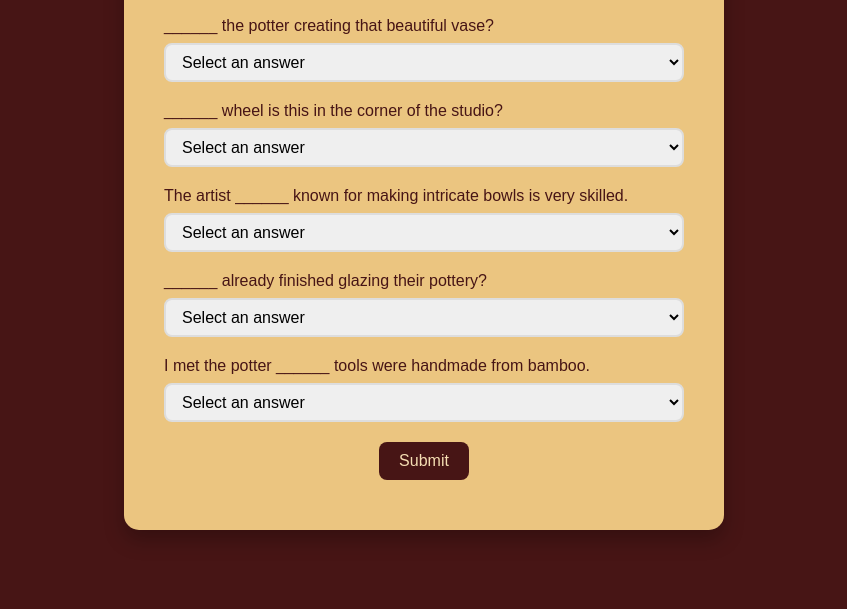
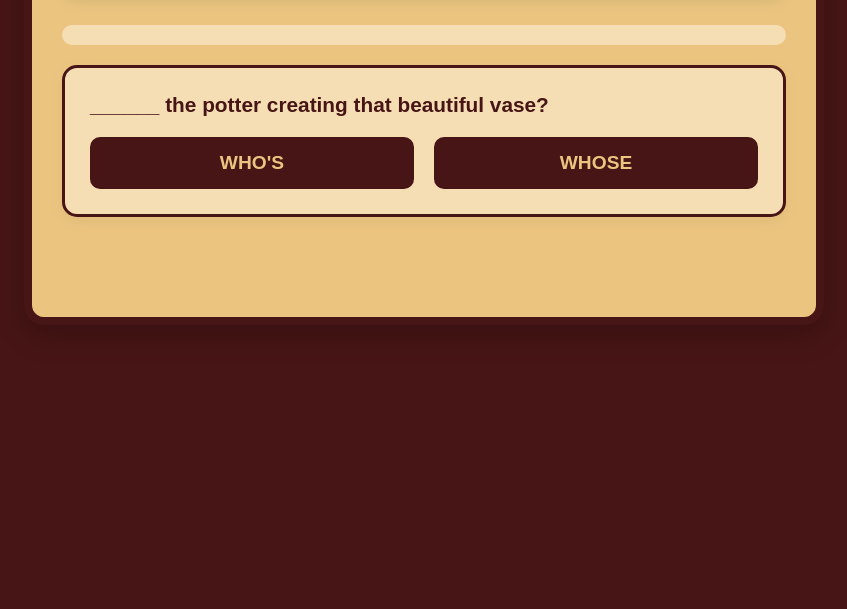
Before and after one commit to Danilo600teacher/Whose-ceramics, a plain HTML site: page index.html in a window 1280 px wide. Shown: the part 191-800 px from the top of the page, without its empty margins (216-1063 px from the left). Drawn offline with Linux system fonts and the light colour scheme.

Commit message:
Add files via upload

```diff
--- a/index.html
+++ b/index.html
@@ -3,180 +3,350 @@
 <head>
   <meta charset="UTF-8">
   <meta name="viewport" content="width=device-width, initial-scale=1.0">
-  <title>Who's or Whose Game</title>
+  <title>Pottery Grammar Challenge</title>
   <style>
-    /* General Reset */
     * {
       margin: 0;
       padding: 0;
       box-sizing: border-box;
     }
 
-    /* Body Styles */
     body {
       font-family: 'Arial', sans-serif;
-      background: rgb(71, 21, 21);;
-      color: #fff;
-      display: flex;
-      justify-content: center;
-      align-items: center;
       min-height: 100vh;
-      text-align: center;
       padding: 20px;
+      background: rgb(71, 21, 21);
     }
 
-    /* Game Container */
-    #container {
-      background: #ebc580; /* Light brown */
-      color: rgb(71, 21, 21);; /* Dark brown */
-      border-radius: 15px;
-      box-shadow: 0 10px 20px rgba(0, 0, 0, 0.25);
-      padding: 30px 40px;
-      max-width: 600px;
-      width: 100%;
+    .court {
+      max-width: 800px;
+      margin: 0 auto;
+      background: #ebc580;
+      border-radius: 20px;
+      padding: 30px;
+      box-shadow: 0 10px 30px rgba(0,0,0,0.2);
+      position: relative;
+      border: 8px solid rgb(71, 21, 21);
     }
 
-    /* Title and Instructions */
-    h1 {
-      font-size: 2rem;
-      margin-bottom: 20px;
-      color: rgb(71, 21, 21);; /* Dark brown */
+    .scoreboard {
+      background: rgb(71, 21, 21);
+      color: #ebc580;
+      padding: 20px;
+      border-radius: 15px;
+      margin-bottom: 30px;
+      font-family: 'Arial', sans-serif;
+      text-align: center;
+      box-shadow: 0 5px 15px rgba(0,0,0,0.1);
     }
 
-    p {
+    .score-display {
+      font-size: 2.5rem;
+      font-weight: bold;
+    }
+
+    .question-container {
+      background: #f5deb3;
+      padding: 25px;
+      border-radius: 15px;
+      margin-bottom: 20px;
+      border: 3px solid rgb(71, 21, 21);
+      box-shadow: 0 5px 15px rgba(0,0,0,0.05);
+    }
+
+    .question {
+      font-size: 1.3rem;
+      color: rgb(71, 21, 21);
+      margin-bottom: 20px;
+      font-weight: bold;
+    }
+
+    .options {
+      display: grid;
+      grid-template-columns: repeat(2, 1fr);
+      gap: 20px;
+    }
+
+    .option-btn {
+      background: rgb(71, 21, 21);
+      color: #ebc580;
+      border: none;
+      padding: 15px 30px;
+      border-radius: 10px;
       font-size: 1.2rem;
+      cursor: pointer;
+      transition: all 0.3s ease;
+      text-transform: uppercase;
+      font-weight: bold;
+    }
+
+    .option-btn:hover {
+      background: #8B4513;
+      transform: translateY(-2px);
+      box-shadow: 0 5px 15px rgba(0,0,0,0.1);
+    }
+
+    .option-btn.selected {
+      background: #8B4513;
+    }
+
+    .option-btn:disabled {
+      opacity: 0.7;
+      cursor: not-allowed;
+    }
+
+    .feedback {
+      text-align: center;
+      font-size: 1.5rem;
+      font-weight: bold;
+      margin-top: 20px;
+      min-height: 50px;
+      padding: 10px;
+    }
+
+    .correct {
+      color: rgb(71, 21, 21);
+    }
+
+    .incorrect {
+      color: #8B4513;
+    }
+
+    .progress-bar {
+      width: 100%;
+      height: 20px;
+      background: #f5deb3;
+      border-radius: 10px;
+      margin: 20px 0;
+      overflow: hidden;
+    }
+
+    .progress {
+      height: 100%;
+      background: rgb(71, 21, 21);
+      width: 0%;
+      transition: width 0.5s ease;
+    }
+
+    .score-card {
+      background: #ebc580;
+      padding: 40px;
+      border-radius: 20px;
+      text-align: center;
+      max-width: 90%;
+      width: 400px;
+      position: fixed;
+      top: 50%;
+      left: 50%;
+      transform: translate(-50%, -50%);
+      z-index: 1000;
+      display: none;
+      box-shadow: 0 10px 30px rgba(0,0,0,0.2);
+      border: 4px solid rgb(71, 21, 21);
+    }
+
+    .score-card h2 {
+      color: rgb(71, 21, 21);
+      margin-bottom: 20px;
+      font-size: 2rem;
+    }
+
+    .score-card p {
+      font-size: 1.2rem;
+      color: rgb(71, 21, 21);
       margin-bottom: 20px;
     }
 
-    /* Questions */
-    .question {
-      margin-bottom: 20px;
-      text-align: left;
+    .restart-btn {
+      background: rgb(71, 21, 21);
+      color: #ebc580;
+      border: none;
+      padding: 15px 30px;
+      border-radius: 10px;
+      font-size: 1.2rem;
+      cursor: pointer;
+      margin-top: 20px;
+      transition: all 0.3s ease;
     }
 
-    .question label {
-      font-size: 1rem;
-      margin-bottom: 8px;
-      display: block;
+    .restart-btn:hover {
+      background: #8B4513;
+      transform: translateY(-2px);
+      box-shadow: 0 5px 15px rgba(0,0,0,0.1);
     }
 
-    select {
-      padding: 8px 12px;
-      font-size: 1rem;
-      border: 2px solid #ddd;
-      border-radius: 8px;
-      width: 100%;
-      cursor: pointer;
-      transition: 0.3s;
+    .overlay {
+      position: fixed;
+      top: 0;
+      left: 0;
+      right: 0;
+      bottom: 0;
+      background: rgba(71, 21, 21, 0.8);
+      display: none;
+      z-index: 999;
     }
 
-    select:hover {
-      border-color: brown;
-    }
-
-    /* Submit Button */
-    button {
-      background: rgb(71, 21, 21);
-      color: #f5deb3; /* Light brown */
-      border: none;
-      border-radius: 8px;
-      padding: 10px 20px;
-      font-size: 1rem;
-      cursor: pointer;
-      transition: 0.3s;
-    }
-
-    button:hover {
-      background: rgb(71, 21, 21);3; /* Slightly darker brown */
-    }
-
-    /* Result Message */
-    .result {
-      margin-top: 20px;
-      font-size: 1.5rem;
+    .personal-message {
+      color: rgb(71, 21, 21);
+      font-size: 1.2rem;
+      text-align: center;
+      margin-bottom: 20px;
       font-weight: bold;
-      color: rgb(71, 21, 21);;
     }
   </style>
 </head>
 <body>
-  <div id="container">
-    <h1>Who's or Whose Game</h1>
-    <p>Complete the sentences with <strong>who’s</strong> or <strong>whose</strong> </p>
-
-    <form id="quiz">
-      <div class="question">
-        <label>______ the potter creating that beautiful vase?</label>
-        <select id="q1">
-          <option value="">Select an answer</option>
-          <option value="who's">Who’s</option>
-          <option value="whose">Whose</option>
-        </select>
+  <div class="court">
+    <div class="personal-message">
+      Test your grammar with pottery! 🏺
     </div>
 
-      <div class="question">
-        <label>______ wheel is this in the corner of the studio?</label>
-        <select id="q2">
-          <option value="">Select an answer</option>
-          <option value="who's">Who’s</option>
-          <option value="whose">Whose</option>
-        </select>
+    <div class="scoreboard">
+      <div class="score-display">SCORE: <span id="score">0</span>/5</div>
     </div>
 
-      <div class="question">
-        <label>The artist ______ known for making intricate bowls is very skilled.</label>
-        <select id="q3">
-          <option value="">Select an answer</option>
-          <option value="who's">Who’s</option>
-          <option value="whose">Whose</option>
-        </select>
+    <div class="progress-bar">
+      <div class="progress" id="progress"></div>
     </div>
 
-      <div class="question">
-        <label>______ already finished glazing their pottery?</label>
-        <select id="q4">
-          <option value="">Select an answer</option>
-          <option value="who's">Who’s</option>
-          <option value="whose">Whose</option>
-        </select>
+    <div id="question-container" class="question-container">
+      <div id="question" class="question"></div>
+      <div class="options">
+        <button class="option-btn" data-answer="who's">WHO'S</button>
+        <button class="option-btn" data-answer="whose">WHOSE</button>
+      </div>
     </div>
 
-      <div class="question">
-        <label>I met the potter ______ tools were handmade from bamboo.</label>
-        <select id="q5">
-          <option value="">Select an answer</option>
-          <option value="who's">Who’s</option>
-          <option value="whose">Whose</option>
-        </select>
+    <div id="feedback" class="feedback"></div>
   </div>
 
-      <button type="button" onclick="checkAnswers()">Submit</button>
-    </form>
-
-    <div class="result" id="result"></div>
+  <div class="overlay" id="overlay"></div>
+  <div class="score-card" id="score-card">
+    <h2>Game Complete!</h2>
+    <p id="final-message"></p>
+    <button class="restart-btn" id="restart-btn">Play Again</button>
   </div>
 
   <script>
-    function checkAnswers() {
-      const answers = {
-        q1: "who's",
-        q2: "whose",
-        q3: "who's",
-        q4: "who's",
-        q5: "whose"
-      };
+    const questions = [
+      {
+        text: "______ the potter creating that beautiful vase?",
+        answer: "who's"
+      },
+      {
+        text: "______ wheel is this in the corner of the studio?",
+        answer: "whose"
+      },
+      {
+        text: "The artist ______ known for making intricate bowls is very skilled.",
+        answer: "who's"
+      },
+      {
+        text: "______ presenting their work at the exhibition?",
+        answer: "who's"
+      },
+      {
+        text: "I met the potter ______ tools were handmade from bamboo.",
+        answer: "whose"
+      }
+    ];
 
+    let currentQuestion = 0;
     let score = 0;
-      for (let [key, correctAnswer] of Object.entries(answers)) {
-        const userAnswer = document.getElementById(key).value;
-        if (userAnswer === correctAnswer) {
-          score++;
-        }
+    let buttonsEnabled = true;
+
+    // Get DOM elements
+    const optionButtons = document.querySelectorAll('.option-btn');
+    const questionElement = document.getElementById('question');
+    const feedbackElement = document.getElementById('feedback');
+    const progressElement = document.getElementById('progress');
+    const scoreElement = document.getElementById('score');
+    const overlay = document.getElementById('overlay');
+    const scoreCard = document.getElementById('score-card');
+    const finalMessage = document.getElementById('final-message');
+    const restartBtn = document.getElementById('restart-btn');
+
+    function showQuestion() {
+      const question = questions[currentQuestion];
+      questionElement.textContent = question.text;
+      optionButtons.forEach(btn => {
+        btn.classList.remove('selected');
+        btn.disabled = false;
+      });
+      feedbackElement.textContent = '';
+      feedbackElement.className = 'feedback';
+      progressElement.style.width = `${(currentQuestion / questions.length) * 100}%`;
+      buttonsEnabled = true;
     }
 
-      const result = document.getElementById("result");
-      result.textContent = `You scored ${score} out of 5!`;
+    function handleAnswer(selectedAnswer) {
+      if (!buttonsEnabled) return;
+      buttonsEnabled = false;
+
+      const question = questions[currentQuestion];
+      const correct = selectedAnswer === question.answer;
+
+      optionButtons.forEach(btn => {
+        btn.disabled = true;
+        if (btn.dataset.answer === selectedAnswer) {
+          btn.classList.add('selected');
         }
+      });
+
+      if (correct) {
+        score++;
+        feedbackElement.textContent = "🏺 Perfect! Like a master potter!";
+        feedbackElement.className = "feedback correct";
+      } else {
+        feedbackElement.textContent = `Not quite! The correct answer was "${question.answer.toUpperCase()}"`;
+        feedbackElement.className = "feedback incorrect";
+      }
+
+      scoreElement.textContent = score;
+
+      setTimeout(() => {
+        currentQuestion++;
+        if (currentQuestion < questions.length) {
+          showQuestion();
+        } else {
+          endGame();
+        }
+      }, 1500);
+    }
+
+    function endGame() {
+      let message;
+      if (score === questions.length) {
+        message = "🏺 Masterpiece! Perfect score like a true artisan!";
+      } else if (score >= questions.length * 0.7) {
+        message = "🎨 Great work! Your skills are developing nicely!";
+      } else {
+        message = "Keep practicing! Every master potter started as a beginner!";
+      }
+
+      finalMessage.textContent = `Final Score: ${score}/${questions.length}\n${message}`;
+      overlay.style.display = 'block';
+      scoreCard.style.display = 'block';
+    }
+
+    function startGame() {
+      currentQuestion = 0;
+      score = 0;
+      scoreElement.textContent = '0';
+      overlay.style.display = 'none';
+      scoreCard.style.display = 'none';
+      showQuestion();
+    }
+
+    // Event Listeners
+    optionButtons.forEach(button => {
+      button.addEventListener('click', () => handleAnswer(button.dataset.answer));
+    });
+
+    restartBtn.addEventListener('click', startGame);
+
+    // Start the game
+    startGame();
   </script>
 </body>
 </html>
```
Lines whose indentation alone changed are shown as unchanged.
